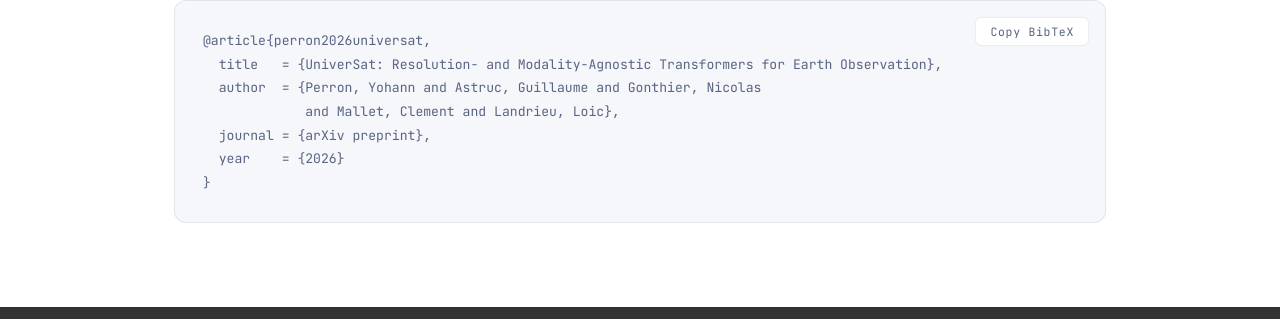
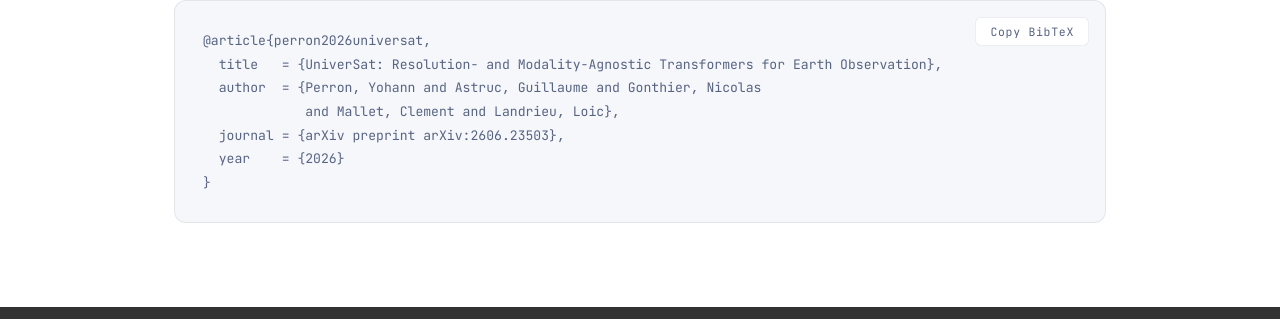
Before and after one commit to gastruc/gastruc.github.io, a Jekyll site: the page built from projects/universat.md, in a window 1280 px wide and 900 px high, scrolled down 12016 px. Shown: the part 419-738 px from the top of the window. Built offline with Jekyll 4.4.1, drawn with Linux system fonts in a browser that asks for light colours; a script that is not in the unit is left out.

Commit message:
update arxiv link

```diff
--- a/projects/universat.md
+++ b/projects/universat.md
@@ -630,8 +630,7 @@
     </p>
 
     <div class="btn-group">
-      <!-- TODO: set href to the arXiv abstract URL (e.g. https://arxiv.org/abs/XXXX.XXXXX) once available -->
-      <a class="btn btn-primary" href="#" target="_blank" rel="noopener">📄 Paper</a>
+      <a class="btn btn-primary" href="https://arxiv.org/abs/2606.23503" target="_blank" rel="noopener">📄 Paper</a>
       <a class="btn btn-outline" href="https://github.com/gastruc/UniverSat" target="_blank" rel="noopener">💻 Code</a>
       <a class="btn btn-outline" href="#usage">⚡ Quick Start</a>
       <a class="btn btn-outline" href="#citation">Citation</a>
@@ -1026,7 +1025,7 @@
   title   = {UniverSat: Resolution- and Modality-Agnostic Transformers for Earth Observation},
   author  = {Perron, Yohann and Astruc, Guillaume and Gonthier, Nicolas
              and Mallet, Clement and Landrieu, Loic},
-  journal = {arXiv preprint},
+  journal = {arXiv preprint arXiv:2606.23503},
   year    = {2026}
 }</pre>
     </div>
```
